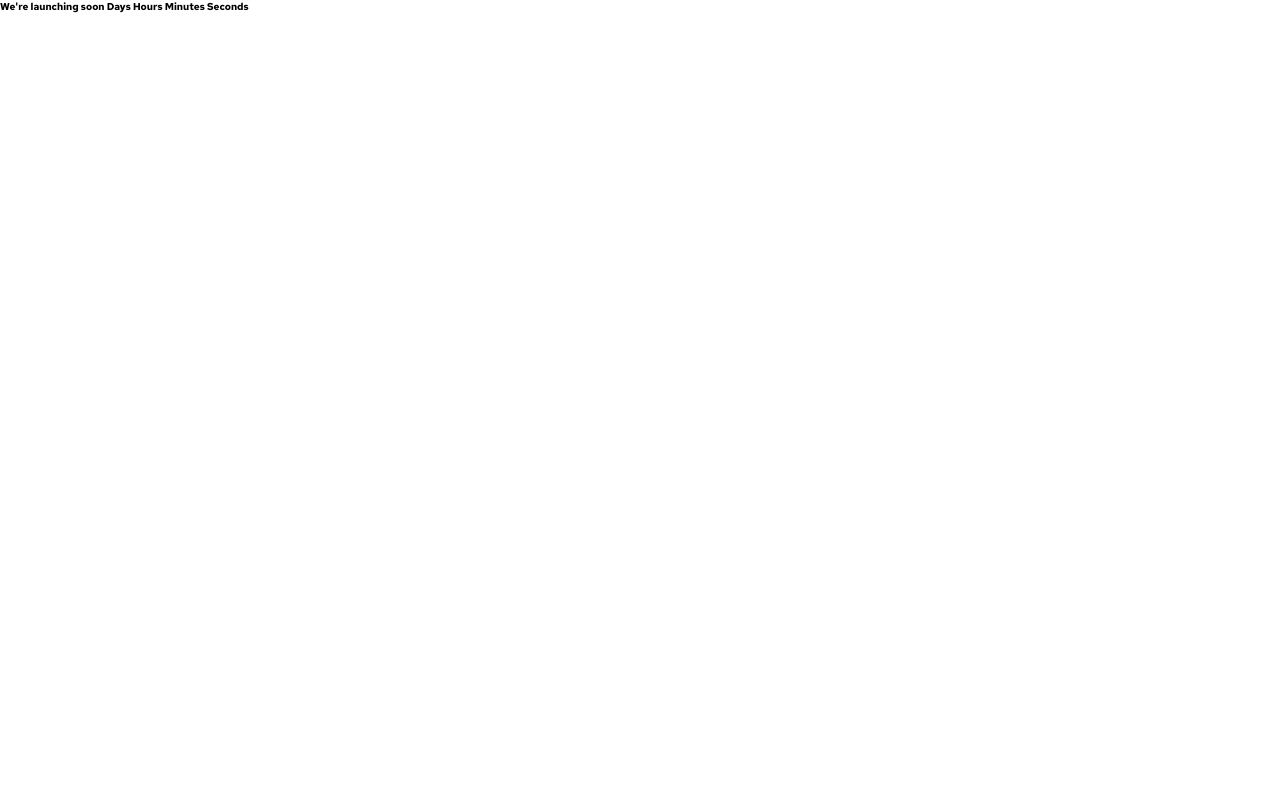
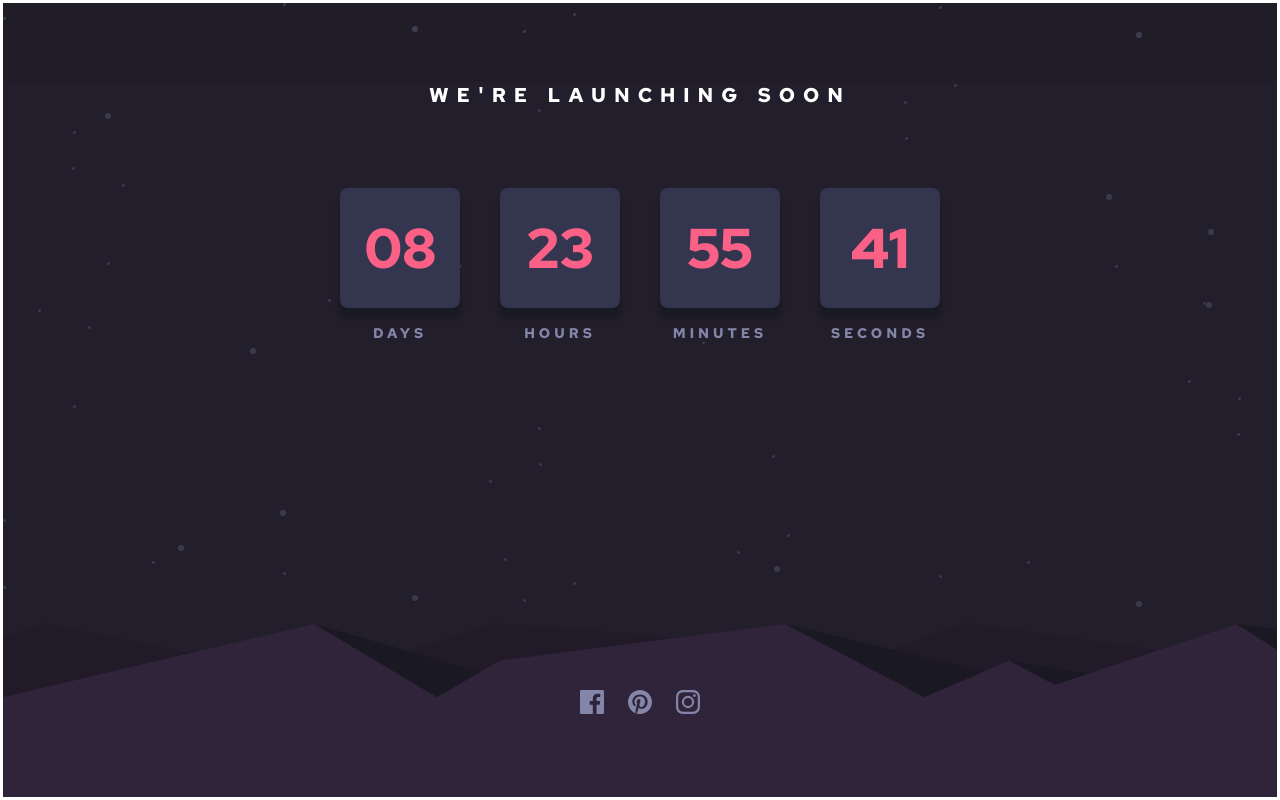
Before and after one commit to johnrookie-coder/countdown, a website: page src/index.html in a window 1280 px wide. Drawn offline with nearby package versions, Linux system fonts and the light colour scheme; files that its build step writes are made by us from their sources.

Commit message:
Desktop view of the project

```diff
--- a/package.json
+++ b/package.json
@@ -7,10 +7,10 @@
   "scripts": {
     "build:sass": "sass  --no-source-map src/sass:public/css",
     "copy:html": "copyfiles -u 1 ./src/*.html public",
-    "copy:img": "copyfiles -u 1 ./src/img/**/* public",
+    "copy:images": "copyfiles -u 1 ./src/images/**/* public",
     "copy": "npm-run-all --parallel copy:*",
     "watch:html": "onchange \"src/*.html\" -- npm run copy:html",
-    "watch:img": "onchange \"/src/img/**/*\" -- npm run copy:img",
+    "watch:img": "onchange \"/src/images/**/*\" -- npm run copy:img",
     "watch:sass": "sass  --no-source-map --watch src/sass:public/css",
     "watch": "npm-run-all --parallel watch:*",
     "serve": "browser-sync start --server public --files public",
--- a/src/index.html
+++ b/src/index.html
@@ -20,6 +20,52 @@
     <link rel="stylesheet" href="css/main.css" />
   </head>
   <body>
-    We're launching soon Days Hours Minutes Seconds
+    <main class="main">
+      <div class="main__wrapper">
+        <div class="main-col--1"></div>
+
+        <div class="main-col--2">
+          <div class="main__contents">
+            <div><h1 class="main__header mb--xl">We're launching soon</h1></div>
+
+            <div class="row">
+              <div class="card">
+                <div class="card__number">08</div>
+                <div class="card__desc">Days</div>
+              </div>
+
+              <div class="card">
+                <div class="card__number">23</div>
+                <div class="card__desc">Hours</div>
+              </div>
+
+              <div class="card">
+                <div class="card__number">55</div>
+                <div class="card__desc">Minutes</div>
+              </div>
+
+              <div class="card">
+                <div class="card__number">41</div>
+                <div class="card__desc">Seconds</div>
+              </div>
+            </div>
+          </div>
+          <!-- outside main content -->
+          <div class="row__icon">
+            <div class="col__icon">
+              <img src="/images/icon-facebook.svg" alt="facebook" />
+            </div>
+            <div class="col__icon">
+              <img src="/images/icon-pinterest.svg" alt="pinterest" />
+            </div>
+            <div class="col__icon">
+              <img src="/images/icon-instagram.svg" alt="instagram" />
+            </div>
+          </div>
+          <!-- col2 -->
+        </div>
+        <!-- wrapper -->
+      </div>
+    </main>
   </body>
 </html>
--- /dev/null
+++ b/src/sass/layout/_timer.scss
@@ -0,0 +1,97 @@
+.main {
+  background: url(/images/bg-stars.svg) top left;
+  background-color: hsl(234, 14%, 12%);
+
+  position: relative;
+  z-index: 100;
+
+  border: 3px solid #fff;
+  height: 100vh;
+  width: 100vw;
+
+  &__wrapper {
+    height: 100%;
+  }
+
+  &__contents {
+    display: flex;
+    flex-direction: column;
+    align-items: space-between;
+    height: 85%;
+  }
+
+  .row {
+    display: flex;
+    align-items: center;
+    justify-content: center;
+    gap: 4rem;
+    .card {
+      display: flex;
+      flex-direction: column;
+      gap: 1.6rem;
+
+      &__number {
+        background-color: hsl(236, 21%, 26%);
+        box-shadow: 0 1rem 0.4rem hsl(234, 17%, 12%);
+        border-radius: 8px;
+        color: hsl(345, 95%, 68%);
+
+        display: flex;
+        align-items: center;
+        justify-content: center;
+        font-size: 5.6rem;
+
+        padding: 2rem;
+
+        min-height: 12rem;
+        min-width: 12rem;
+      }
+
+      &__desc {
+        color: hsl(237, 18%, 59%);
+        font-family: inherit;
+        font-size: 1.4rem;
+        font-weight: 400;
+        letter-spacing: 4px;
+        text-align: center;
+        text-transform: uppercase;
+      }
+    }
+  }
+
+  &-col--1 {
+    // border: 2px solid blue;
+    background-color: rgba(47, 36, 57, 0.3);
+    height: 10%;
+    z-index: 1;
+  }
+
+  &-col--2 {
+    position: relative;
+    background: url(/images/pattern-hills.svg) no-repeat bottom left / contain;
+    background-color: rgba(47, 36, 57, 0.4);
+
+    // border: 2px solid red;
+    height: 90%;
+  }
+
+  &__header {
+    color: #fff;
+    letter-spacing: 8px;
+    font-size: 2rem;
+    text-align: center;
+    text-transform: uppercase;
+  }
+}
+
+.mb--xl {
+  margin-bottom: 8rem;
+}
+
+.row__icon {
+  // border: 2px solid #000;
+  display: flex;
+  align-items: center;
+  justify-content: center;
+  gap: 2.4rem;
+}
```
Also changed, not shown: public/index.html (+47 -1 lines), src/sass/main.scss (+6 -1 lines), public/css/main.css, public/images/bg-stars.svg (added), public/images/favicon-32x32.png (added), public/images/icon-facebook.svg (added), public/images/icon-instagram.svg (added), public/images/icon-pinterest.svg (added), public/images/pattern-hills.svg (added), src/sass/abstract/_colors.scss (renamed from src/sass/base/_colors.scss), src/sass/component/_card.scss (added).
